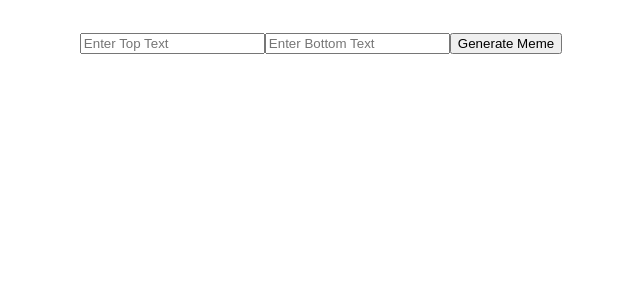
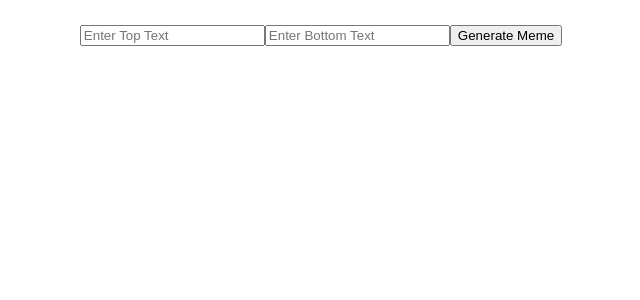
Before and after one commit to Maddog556/Meme-Group, a React (Vite) app in the folder capstone-meme-generator/: page / in a window 1280 px wide. Shown: the top 300 px of the page, without its empty margins (319-959 px from the left). Built offline with nearby package versions, Linux system fonts and the light colour scheme; no server answers.

Commit message:
test josh

```diff
--- a/capstone-meme-generator/src/index.css
+++ b/capstone-meme-generator/src/index.css
@@ -0,0 +1,5 @@
+body{
+    margin: 0px;
+    padding: 0px;
+
+}
```
